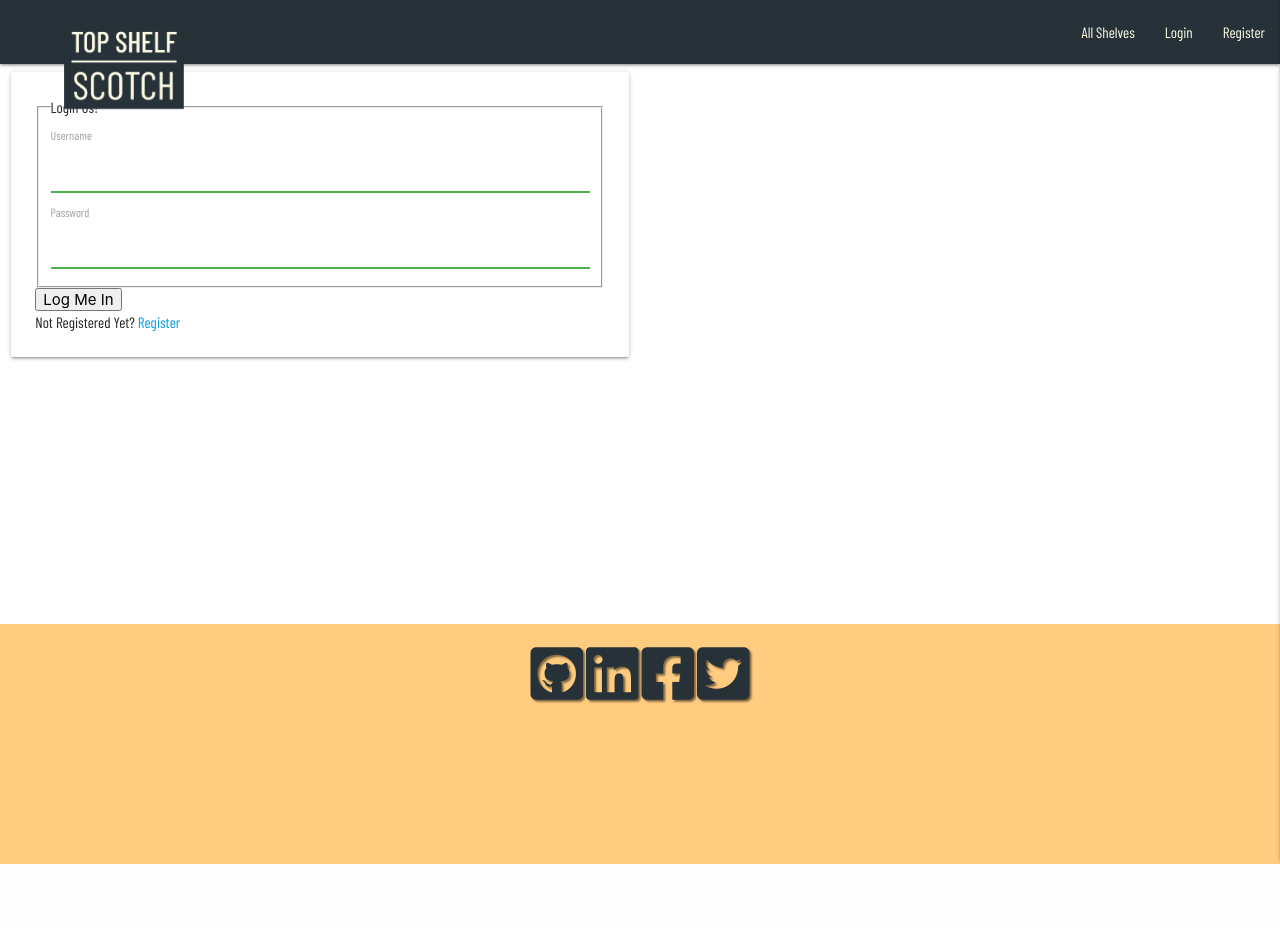
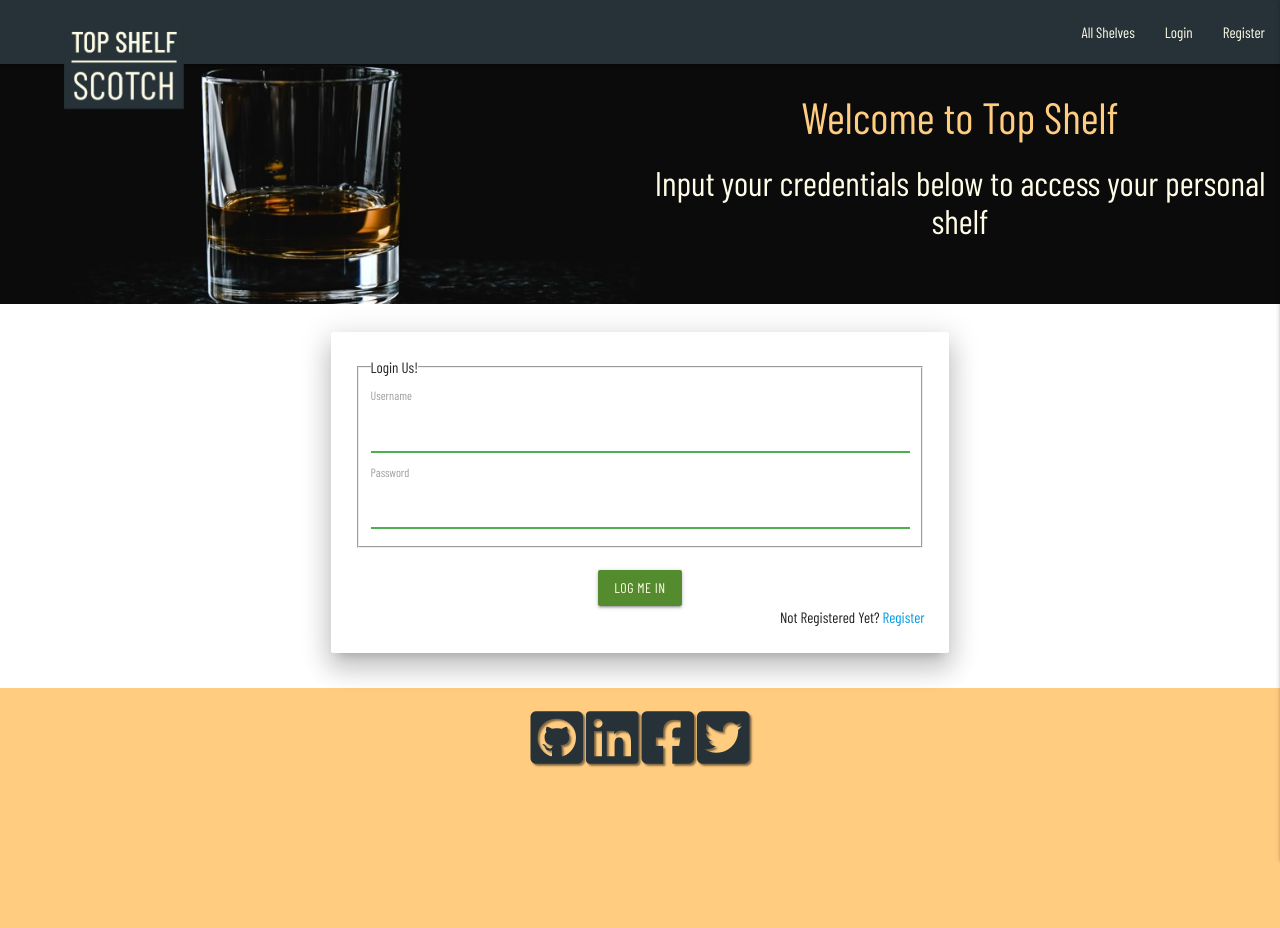
Before and after one commit to CristianBuca/MS3_TopShelf, a Flask app: page /login in a window 1280 px wide. Before the commit the page ends 864 px from the top, so only its background shows below. Run offline with Flask 2, Linux system fonts and the light colour scheme; some libraries are stand-ins or nearby versions; some web fonts are replaced.

Commit message:
Add(login): Bkgnd img, Title, btn style classes

```diff
--- a/templates/login.html
+++ b/templates/login.html
@@ -3,8 +3,15 @@
 
     <!-- Login form card Start -->
     <div class="row">
-    <form class="col s12 m6" method="POST" action="">
-        <div class="card-panel">
+        <div class="col s12 m6 image-wrapper"></div>
+        <div class="hide-on-small-only col m6 top-wrapper center-align">
+            <h3 class="orange-text text-lighten-3">Welcome to Top Shelf</h3>
+            <h4 class="yellow-text text-lighten-5">Input your credentials below to access your personal shelf</h4>
+        </div>
+    </div>
+    <div class="row">
+        <form class="col s12 m8 l6 offset-m2 offset-l3" method="POST" action="">
+            <div class="card-panel z-depth-4">
                 {{ form.hidden_tag() }}
                 <fieldset>
                     <legend>Login Us!</legend>
@@ -37,12 +44,14 @@
                         {% endif %}
                     </div>
                 </fieldset>
-            <div>
-                {{ form.submit }}
+                <br>
+                <div class="center-align">
+                    {{ form.submit(class="btn light-green darken-3 hoverable yellow-text text-lighten-5") }}
                 </div>
-            <div>
+                <div class="right">
                     Not Registered Yet? <a href="{{ url_for('register')}}">Register</a>
                 </div>
+                <br>
             </div>
         </form>
     </div>
```
Lines whose indentation alone changed are shown as unchanged.
